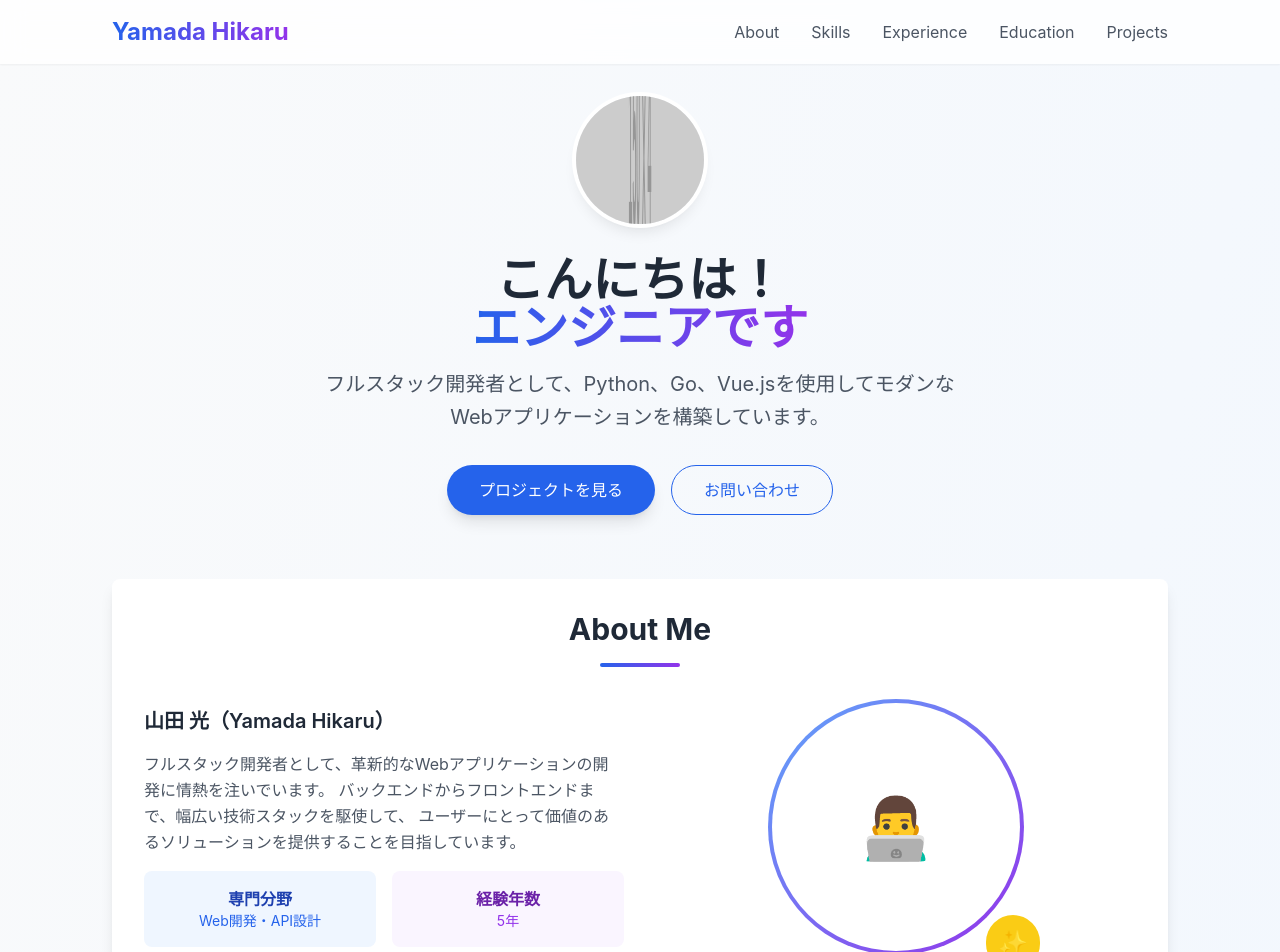
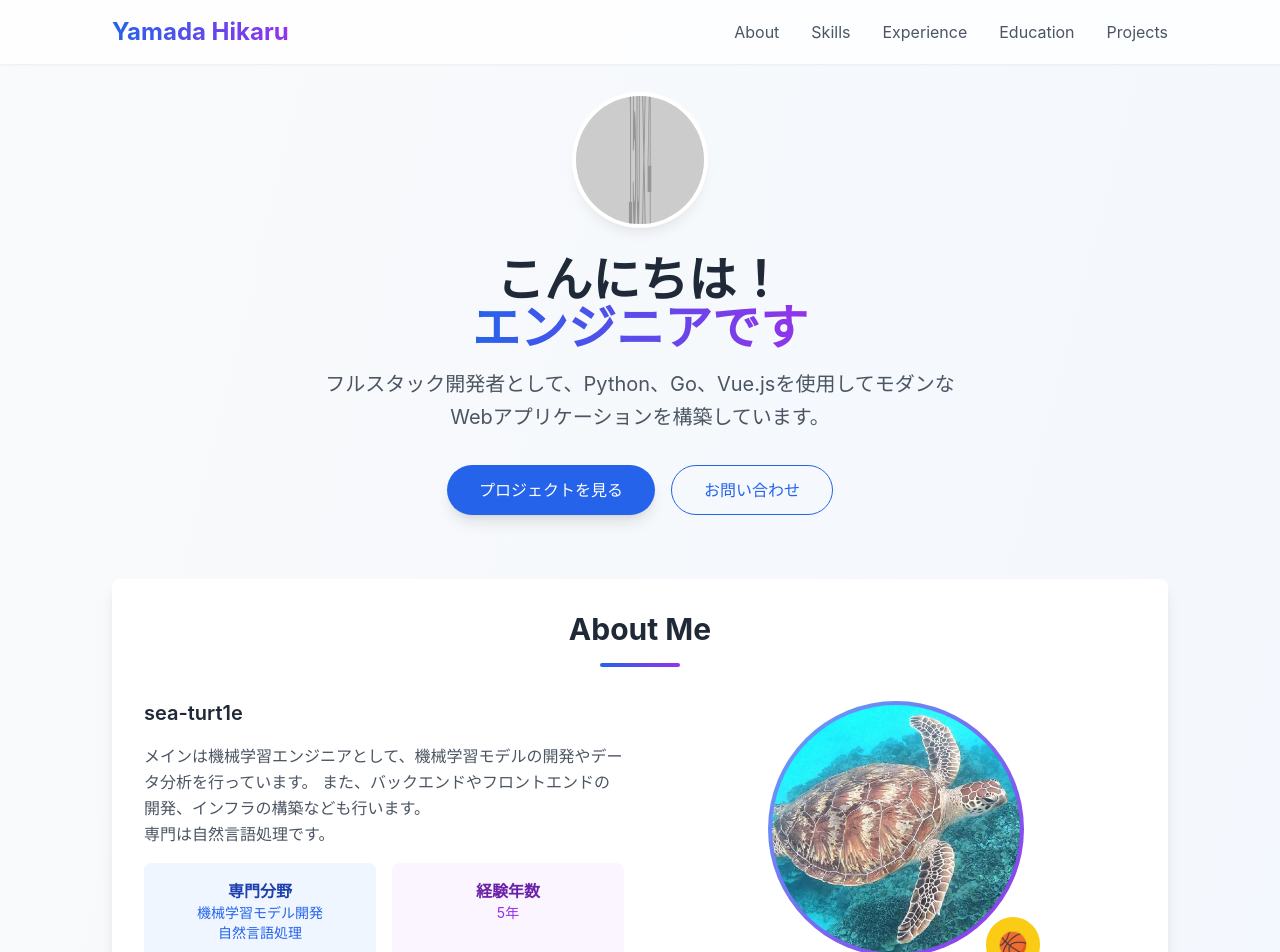
Before and after one commit to sea-turt1e/portfolio, a Vue app: page / in a window 1280 px wide. Shown: the top 952 px of the page. Built offline with nearby package versions, Linux system fonts and the light colour scheme.

Commit message:
feat: update profile section with new details and add profile image

```diff
--- a/src/components/ProfileSection.vue
+++ b/src/components/ProfileSection.vue
@@ -7,16 +7,16 @@
 
     <div class="grid md:grid-cols-2 gap-8 items-center">
       <div class="space-y-4 text-center md:text-left">
-        <h3 class="text-xl font-semibold text-gray-800">山田 光（Yamada Hikaru）</h3>
+        <h3 class="text-xl font-semibold text-gray-800">sea-turt1e</h3>
         <p class="text-gray-600 leading-relaxed">
-          フルスタック開発者として、革新的なWebアプリケーションの開発に情熱を注いでいます。
-          バックエンドからフロントエンドまで、幅広い技術スタックを駆使して、
-          ユーザーにとって価値のあるソリューションを提供することを目指しています。
+          メインは機械学習エンジニアとして、機械学習モデルの開発やデータ分析を行っています。
+          また、バックエンドやフロントエンドの開発、インフラの構築なども行います。<br>
+          専門は自然言語処理です。<br>
         </p>
         <div class="grid grid-cols-2 gap-4 mt-6">
           <div class="bg-blue-50 p-4 rounded-lg text-center">
             <h4 class="font-semibold text-blue-800">専門分野</h4>
-            <p class="text-sm text-blue-600">Web開発・API設計</p>
+            <p class="text-sm text-blue-600">機械学習モデル開発<br>自然言語処理</p>
           </div>
           <div class="bg-purple-50 p-4 rounded-lg text-center">
             <h4 class="font-semibold text-purple-800">経験年数</h4>
@@ -27,13 +27,34 @@
 
       <div class="flex justify-center">
         <div class="relative">
-          <div class="w-64 h-64 bg-gradient-to-br from-blue-400 to-purple-600 rounded-full p-1">
-            <div class="w-full h-full bg-white rounded-full flex items-center justify-center">
-              <div class="text-6xl">👨‍💻</div>
+          <div class="w-64 h-64 bg-gradient-to-br from-blue-400 to-purple-600 rounded-full p-1 hover-lift">
+            <div class="w-full h-full bg-white rounded-full overflow-hidden">
+              <!-- オプション1: ローカル画像を使用する場合 -->
+              <img
+                src="@/assets/images/profile.jpg"
+                alt="プロフィール画像"
+                class="w-full h-full object-cover"
+                @error="handleImageError"
+              />
+
+              <!-- オプション2: Gravatar または外部画像を使用する場合 -->
+              <!-- <img
+                src="https://via.placeholder.com/250x250/4F46E5/FFFFFF?text=Profile"
+                alt="プロフィール画像"
+                class="w-full h-full object-cover"
+                @error="handleImageError"
+              /> -->
+
+              <!-- オプション3: アバター生成サービスを使用 -->
+              <!-- <img
+                src="https://ui-avatars.com/api/?name=Yamada+Hikaru&size=250&background=4F46E5&color=fff&format=svg"
+                alt="プロフィール画像"
+                class="w-full h-full object-cover"
+              /> -->
             </div>
           </div>
-          <div class="absolute -bottom-4 -right-4 bg-yellow-400 rounded-full p-3">
-            <span class="text-2xl">✨</span>
+          <div class="absolute -bottom-4 -right-4 bg-yellow-400 rounded-full p-3 hover-lift">
+            <span class="text-2xl">🏀</span>
           </div>
         </div>
       </div>
@@ -44,5 +65,13 @@
   <script lang="ts">
   import { defineComponent } from 'vue';
 
-  export default defineComponent({});
+  export default defineComponent({
+    methods: {
+      handleImageError(event: Event) {
+        // 画像の読み込みに失敗した場合のフォールバック
+        const target = event.target as HTMLImageElement;
+        target.src = 'https://ui-avatars.com/api/?name=Profile&size=250&background=6B7280&color=fff&format=svg';
+      }
+    }
+  });
   </script>
```
Also changed, not shown: src/assets/images/profile.jpg (added).
